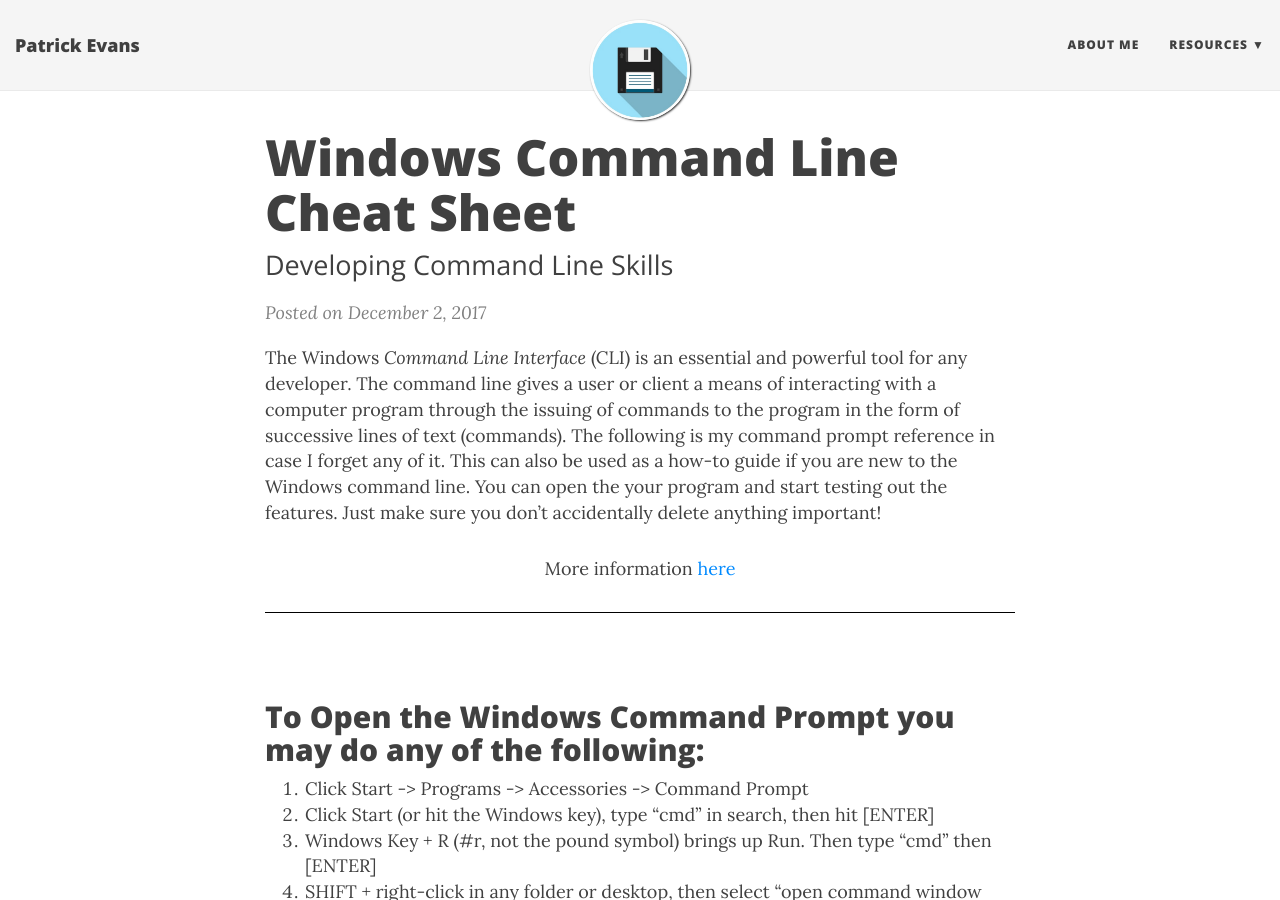
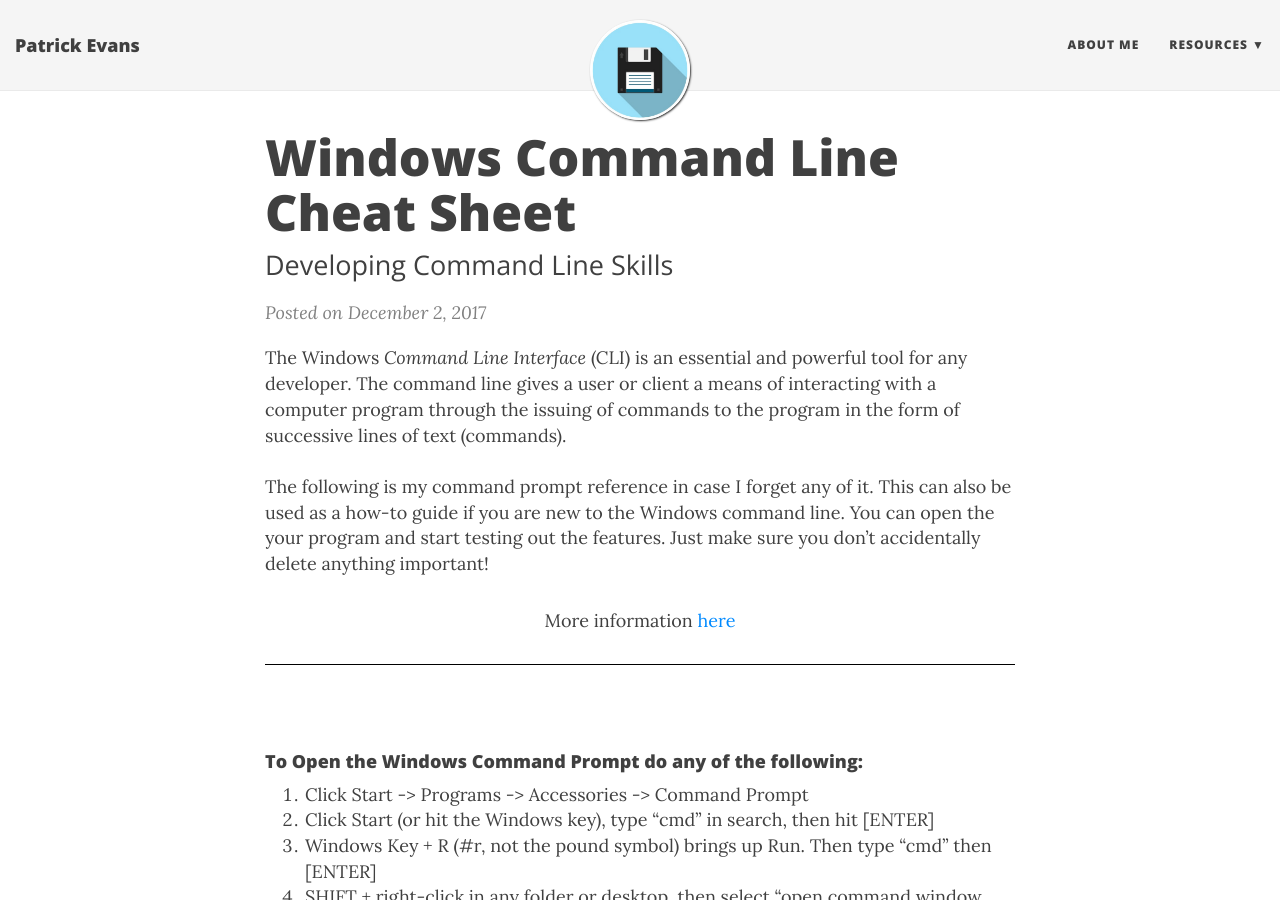
Before and after one commit to patevs/old_blog, a Jekyll site: the page built from _posts/2017-12-02-command-line.md, in a window 1280 px wide and 900 px high. Built offline with Jekyll 4.4.1, drawn with Linux system fonts in a browser that asks for light colours; nearby versions of some CDN libraries.

Commit message:
updating_1 cmd _post

```diff
--- a/_posts/2017-12-02-command-line.md
+++ b/_posts/2017-12-02-command-line.md
@@ -7,8 +7,9 @@ subtitle: Developing Command Line Skills
 <div style="border-bottom:1px solid black">
 The Windows <i>Command Line Interface</i> (CLI) is an essential and powerful tool for any developer. The command
 line gives a user or client a means of interacting with a computer program through the issuing of
-commands to the program in the form of successive lines of text (commands).
+commands to the program in the form of successive lines of text (commands).<br>
 
+<br>
 The following is my command prompt reference in case I forget any of it. This can also be used as a how-to guide if you are new to the Windows command line. You can open the your program and start testing out the features. Just make sure you don’t accidentally delete anything important!
 
 <p style="text-align:center"> More information <a href="https://www.codecademy.com/articles/command-line-commands">here</a></p>
@@ -16,11 +17,12 @@ The following is my command prompt reference in case I forget any of it. This ca
 
 <br>
 
-## To Open the Windows Command Prompt you may do any of the following:
+#### To Open the Windows Command Prompt do any of the following:
 1. Click Start -> Programs -> Accessories -> Command Prompt
 2. Click Start (or hit the Windows key), type “cmd” in search, then hit [ENTER]
 3. Windows Key + R (#r, not the pound symbol) brings up Run. Then type “cmd” then [ENTER]
 4. SHIFT + right-click in any folder or desktop, then select “open command window here”
+<br>
 
 # Basic Commands
 `ls -a` or `dir /A` : lists contents of working direcotry, including hidden files and directories
```
